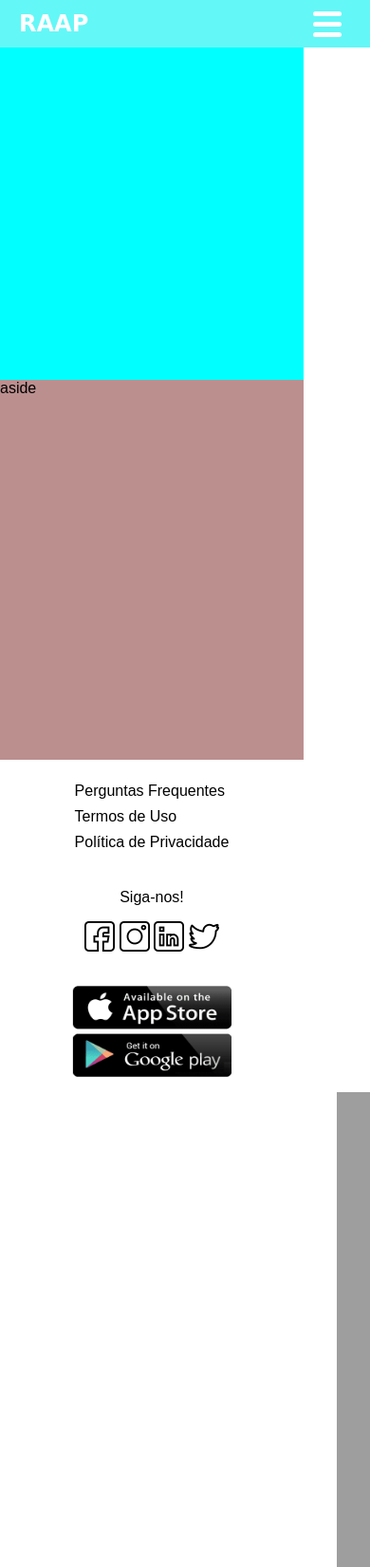
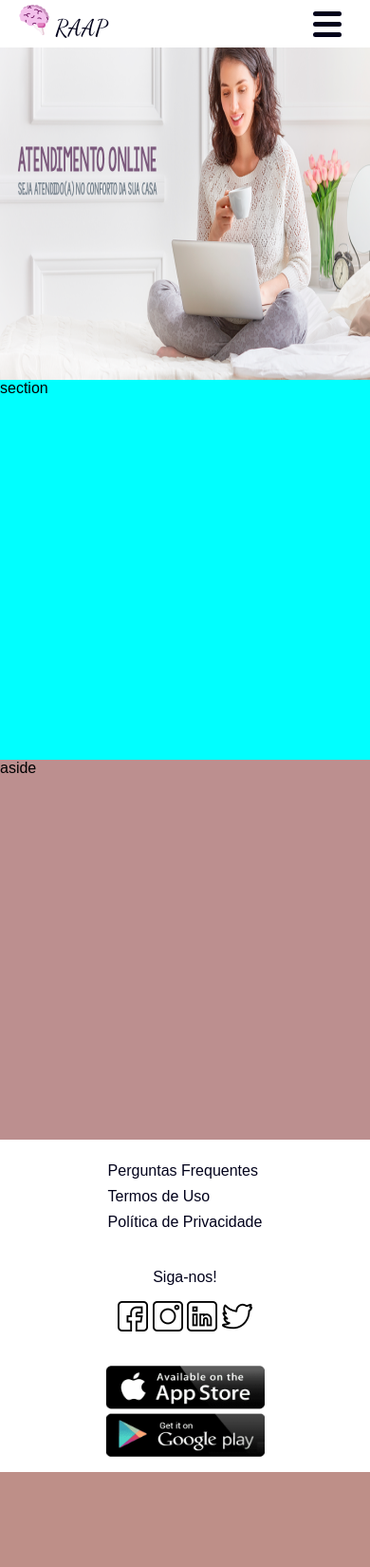
Before and after one commit to SpruceGabriela/Demoday, a Django app: page / in a window 390 px wide. Shown: the whole page at 95% size. After the commit the page ends 1550 px from the top, so only its background shows below. Run offline with Django 3.2, Linux system fonts and the light colour scheme; grey boxes are pictures that could not be loaded.

Commit message:
adicionar o banner

```diff
--- a/app/static/style.css
+++ b/app/static/style.css
@@ -14,20 +14,27 @@ header{
     position: fixed;
     grid-area: header;
     padding: 0 100px;
-    background-color: rgb(100, 247, 247);
+    background-color: white;
     width:100%;
     box-sizing: border-box;
 }
 
 header .logo{
-    color:white;
     height: 50px;
     line-height: 50px;
     font-size: 24px;
     float: left;
-    font-weight: bold;
-    font-family: cursive;
+    font-family: 'Dancing Script', cursive;
     cursor: pointer;
+}
+
+header img{
+    margin-top: 5px;
+}
+
+.logo{
+    color: rgb(2, 2, 27);
+    height: 20px;
 }
 
 header nav{
@@ -44,13 +51,13 @@ header nav ul li{
     line-height: 50px;
     width: 120px;
     text-align: center;
-    color: white;
+    color:rgb(2, 2, 27);
     text-decoration: none;
     display: block;
 }
 
 header nav ul li:hover{
-    background-color: rgb(44, 199, 199);
+    background-color: rgb(249, 240, 252);
     cursor: pointer;
 }
 
@@ -72,9 +79,9 @@ header nav ul li ul li{
     display:inline-block;
     text-align: left;
     flex-direction: column;
-    color:white;
+    color: rgb(2, 2, 27);
 
-    background-color:rgb(73, 238, 238);
+    background-color: rgb(234, 213, 241);
 }
 
 .menu{
@@ -91,7 +98,7 @@ header nav ul li ul li{
 position: absolute;
 height: 5px;
 width: 30px;
-background-color: white;
+background-color: rgb(2, 2, 27);
 border-radius: 10px;
 transition: all ease 0.3s;
 }
@@ -100,7 +107,7 @@ transition: all ease 0.3s;
     position: absolute;
     height: 5px;
     width: 30px;
-    background-color: white;
+    background-color:rgb(2, 2, 27);
     border-radius: 10px;
     transition: all ease 0.3s;
 }
@@ -109,7 +116,7 @@ transition: all ease 0.3s;
     position: absolute;
     height: 5px;
     width: 30px;
-    background-color: white;
+    background-color:rgb(2, 2, 27);
     border-radius: 10px;
 
 }
@@ -128,48 +135,18 @@ transition: all ease 0.3s;
 
 article{
     grid-area: article;
-    background-color: black;
-    height: 500px;
+    background-image: url("./images/banner.png");
+    background-size: 1400px 600px;
+    background-repeat: no-repeat;
+    height: 600px;
     width: 100%;
 }
 
-#SLIDE_BG{
-    width: 100%;
-    height: 500px;
-    background-position: center center;
-    background-size: cover;
-    background-repeat: no-repeat;
-    backface-visibility: hidden;
-    animation: SLIDE_BG 8s linear infinite 0s;
-    animation-timing-function: ease-in-out;
-    background-image: url("{% static 'images/imagem1.jpg' %}");
-}
-
-@keyframes SLIDE_BG {
-    0% {
-        background-image: url("{% static 'images/imagem1.jpg' %}");
-    }
-
-    50% {
-        background-image: url("{% static 'images/imagem2.jpg' %}");
-    }
-
-    100% {
-        background-image: url("{% static 'images/imagem3.jpg' %}");
-    }
-
-}
-
-.texto{
-    font-size: 28pt;
-    margin-left: 40px;
-    color: white;
-    font-family: 'Pacifico', cursive;
-}
 
 section{
     grid-area: section;
     height: 400px;
+    width: 100%;
     background-color:aqua;
 }
 
@@ -177,6 +154,7 @@ aside{
     grid-area: aside;
     height: 400px;
     background-color: rosybrown;
+    width: 100%;
 }
 
 footer{
@@ -197,7 +175,7 @@ footer{
 
 .faq a{
     text-decoration: none;
-    color:black;
+    color:rgb(2, 2, 27) ;
 }
 
 .redesSociais{
@@ -205,6 +183,10 @@ footer{
     display: flex;
     align-items: center;
     flex-direction: column;
+}
+
+.redesSociais p{
+    color: rgb(2, 2, 27);
 }
 
 .download img {
@@ -219,7 +201,7 @@ footer{
     body{
         display: grid;
         grid-template-areas: 'header header header header'
-
+                            'article article article article'
                             'section section section section'
                             'aside aside aside aside'
                             'footer footer footer footer';
@@ -234,6 +216,11 @@ footer{
         padding: 0 20px;
     }
 
+    header h1{
+        color: rgb(2, 2, 27);
+
+    }
+
     .menu{
         display:block;
 
@@ -243,9 +230,9 @@ footer{
         position: absolute;
         width: 100%;
         height: 100;
-        background-color: purple;
+        background-color:white;
         top: 50px;
-        transform: translateY(-400vw);
+        transform: translateX(-400vw);
         transition: 0.5s;
         z-index: -5;
         left:0;
@@ -254,14 +241,20 @@ footer{
     header nav ul{
         display: block;
         text-align: center;
+        background-color:  white;
     }
 
     header nav ul li a{
         border-bottom: 1px solid white(0, 0, 0, .2)
     }
 
+    .t1 .t2 .t3{
+        background-color: color: rgb(2, 2, 27);
+
+    }
+
     .abrirMenu{
-        transform: translateY(0);
+        transform: translateX(0);
         transition: 0.5s;
         z-index: 5;
     }
@@ -276,6 +269,16 @@ footer{
         top:49%;
       }
 
+      article{
+        grid-area: article;
+        background-image: url("./images/banner.png");
+        background-size: 100% 400px;
+        background-repeat: no-repeat;
+        height: 400px;
+        width: 100%;
+    }
+
+
     footer{
         height: 350px;
         display: flex;
--- a/app/templates/index.html
+++ b/app/templates/index.html
@@ -6,13 +6,14 @@
     <meta name="viewport" content="width=device-width, initial-scale=1.0">
     <meta http-equiv="X-UA-Compatible" content="ie=edge">
     <title>RAAP</title>
-    <link href="https://fonts.googleapis.com/css?family=Pacifico" rel="stylesheet">
+    <link href="https://fonts.googleapis.com/css?family=Dancing+Script" rel="stylesheet">
     <link rel="stylesheet" href="{% static 'style.css' %}">
     <script defer src="{% static 'script.js'%}"></script>
 </head>
 <body>
     <header>
         <div class="logo">
+            <img src="{% static 'images/brain.png' %}" alt="">
             RAAP
         </div>
         <nav class="janela">
@@ -46,7 +47,7 @@
     </div>
     </header>
     <article>
-        <div id="SLIDE_BG"></div>
+
     </article>
     <section>section</section>
     <aside>aside</aside>
```
Also changed, not shown: app/static/images/banner.png (added), app/static/images/brain.png (added), app/static/images/imagem1.jpg (deleted), app/static/images/imagem2.jpg (deleted), app/static/images/imagem3.jpg (deleted).
